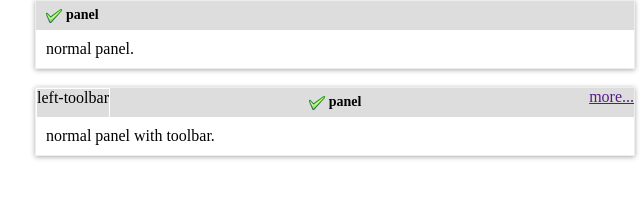
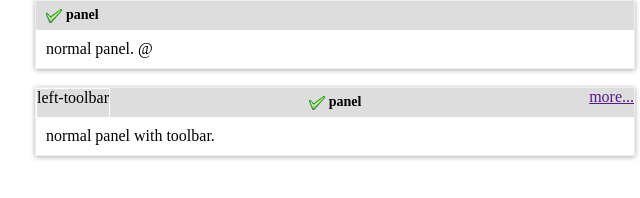
Before and after one commit to road1987/ipt-css, a plain HTML site: page demo/widget/panel.html in a window 1280 px wide. Shown: the full height of the page, 305-945 px from the left. Drawn offline with Linux system fonts and the light colour scheme.

Commit message:
panel-test

```diff
--- a/demo/widget/panel.html
+++ b/demo/widget/panel.html
@@ -26,7 +26,7 @@
 				</div>
 			</div>
 			<div class="panel-body">
-				normal panel.
+				normal panel. @
 			</div>
 		</div>
 
```
